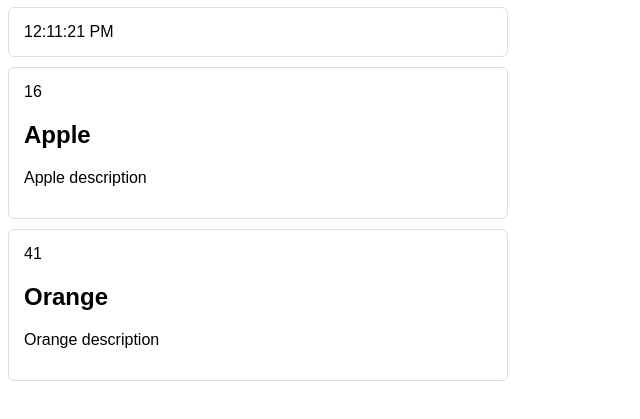
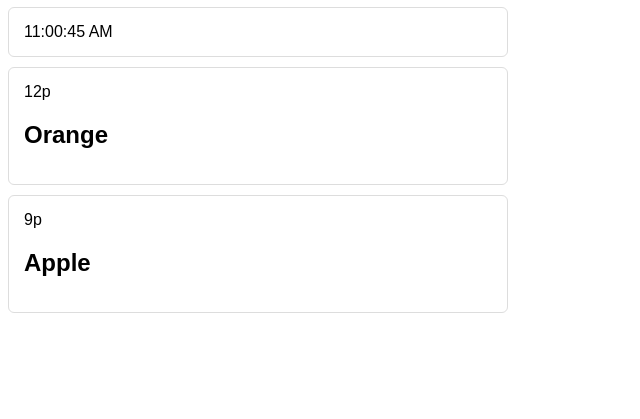
Before and after one commit to GuyFromEkb/my-react-implementation-, a plain HTML site: page index.html in a window 1280 px wide. Shown: the part 107-526 px from the top of the page, without its empty margins (0-640 px from the left). Drawn offline with Linux system fonts and the light colour scheme.

Commit message:
feat: Добавил статичную отрисовку страницы через javascript

```diff
--- a/index.html
+++ b/index.html
@@ -1,5 +1,5 @@
 <!DOCTYPE html>
-<html lang="\">
+<html lang="en">
   <head>
     <meta charset="UTF-8" />
     <meta
@@ -7,30 +7,107 @@
       content="width=device-width, user-scalable=no, initial-scale=1.0, maximum-scale=1.0, minimum-scale=1.0"
     />
     <meta http-equiv="X-UA-Compatible" content="ie=edge" />
-    <title>What Is React - Elisdn</title>
+    <title>What Is React</title>
     <link rel="stylesheet" href="style.css" />
   </head>
   <body>
-    <div class="app">
-      <header class="header">
-        <img src="logo.png" alt="" class="logo" />
-      </header>
-
-      <div class="clock">12:11:21 PM</div>
-
-      <div class="lots">
-        <article class="lot">
-          <div class="price">16</div>
-          <h1>Apple</h1>
-          <p>Apple description</p>
-        </article>
-
-        <article class="lot">
-          <div class="price">41</div>
-          <h1>Orange</h1>
-          <p>Orange description</p>
-        </article>
-      </div>
-    </div>
+    <div id="root"></div>
   </body>
 </html>
+
+<script>
+  const state = {
+    time: new Date(),
+    lots: [
+      {
+        id: "1",
+        name: "Orange",
+        price: "12",
+        description: "Orange description",
+      },
+      {
+        id: "2",
+        name: "Apple",
+        price: "9",
+        description: "Apple description",
+      },
+    ],
+  }
+
+  function render(newDom, realDomRoot) {
+    realDomRoot.append(newDom)
+  }
+
+  function App(props) {
+    const { state } = props
+
+    const app = document.createElement("div")
+    app.classList.add("app")
+
+    app.append(Header(), Clock({ date: state.time }), LotsList({ lotsArr: state.lots }))
+
+    return app
+  }
+
+  function Header() {
+    const header = document.createElement("header")
+    header.classList.add("header")
+
+    const logo = document.createElement("img")
+    logo.setAttribute("src", "logo.png")
+    logo.classList.add("logo")
+
+    header.append(logo)
+
+    return header
+  }
+
+  function Clock(props) {
+    const { date } = props
+
+    const clock = document.createElement("div")
+    clock.classList.add("clock")
+    clock.innerText = date.toLocaleTimeString()
+
+    return clock
+  }
+
+  function LotsList(props) {
+    const { lotsArr } = props
+
+    const lotsList = document.createElement("div")
+    lotsList.classList.add("lots")
+
+    const lotsItems = lotsArr.map((lot) => {
+      return LotItem({ name: lot.name, description: lot.description, price: lot.price })
+    })
+    lotsList.append(...lotsItems)
+
+    return lotsList
+  }
+
+  function LotItem({ name, description, price }) {
+    const lotsItem = document.createElement("article")
+    lotsItem.classList.add("lot")
+
+    const priceEl = document.createElement("div")
+    priceEl.classList.add("price")
+    priceEl.innerText = price + "р"
+
+    const itemContentEl = document.createElement("h1")
+    itemContentEl.innerText = name
+
+    const itemDescriptionEl = document.createElement("p")
+    description.innerText = `${name} description`
+
+    lotsItem.append(priceEl, itemContentEl, itemDescriptionEl)
+
+    return lotsItem
+  }
+
+  // #############################
+
+  render(App({ state }), document.getElementById("root"))
+
+  // #############################
+</script>
```
